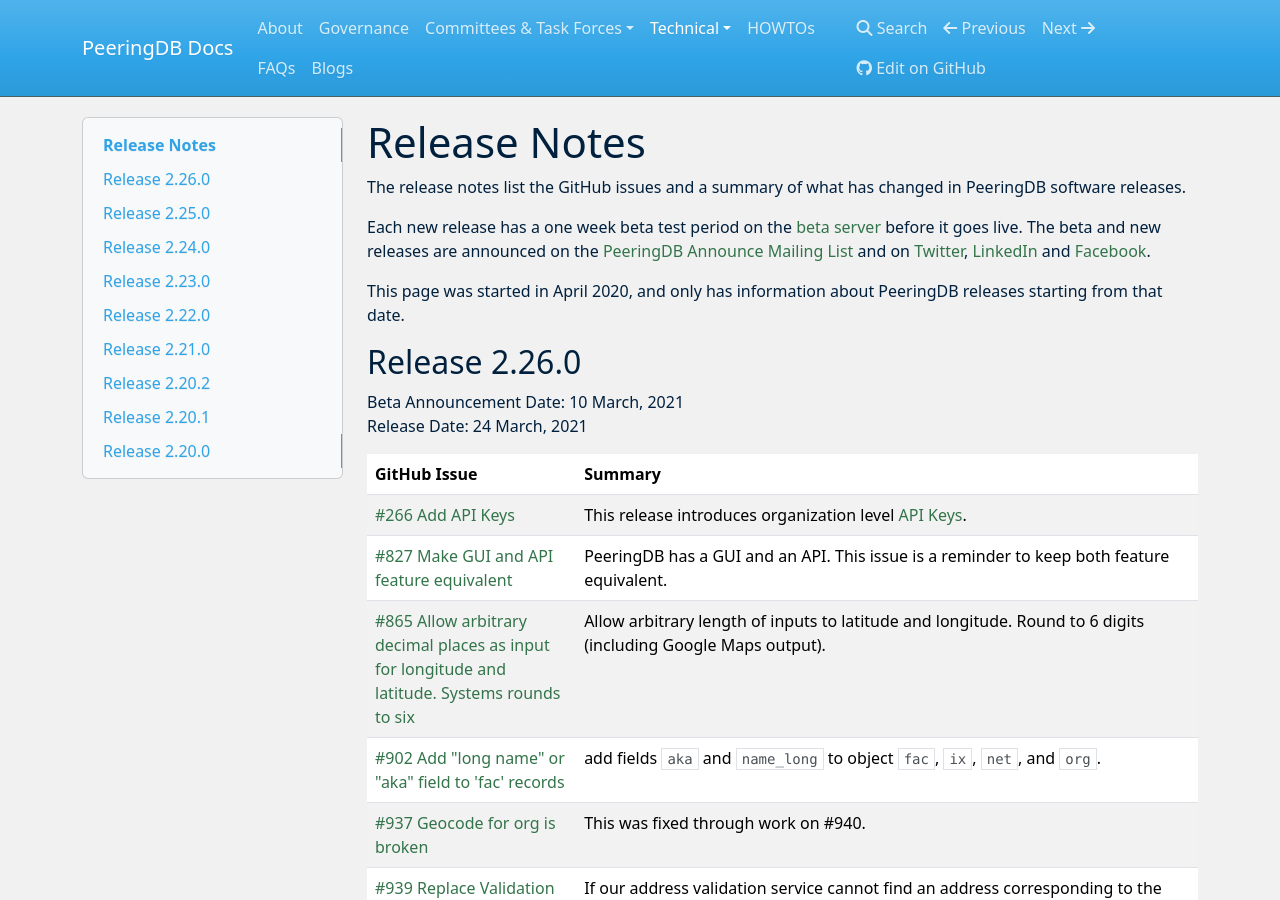
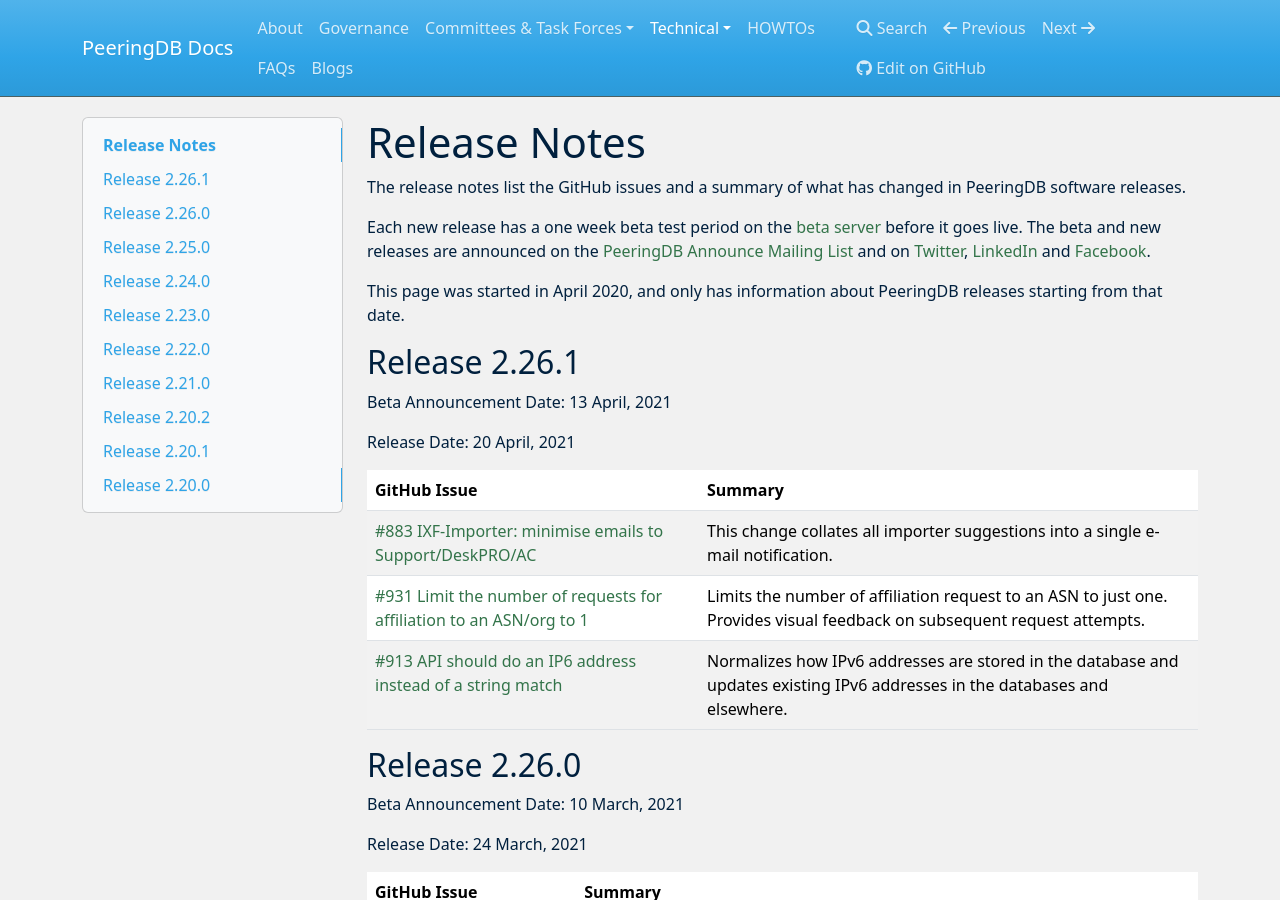
Before and after one commit to peeringdb/docs, an MkDocs documentation site: the page built from docs/release_notes/index.md, in a window 1280 px wide and 900 px high. Built offline with MkDocs 1.6.1, drawn with Linux system fonts in a browser that asks for light colours; nearby versions of some CDN libraries.

Commit message:
Release notes for 2.26.1
2.26.1 has been released to beta. This commit contains release notes and fixes formatting in the dates for 2.26.0

```diff
--- a/docs/release_notes/index.md
+++ b/docs/release_notes/index.md
@@ -6,9 +6,23 @@
 
 This page was started in April 2020, and only has information about PeeringDB releases starting from that date.
 
+## Release 2.26.1
+
+Beta Announcement Date: 13 April, 2021
+
+Release Date: 20 April, 2021
+
+| **GitHub Issue** | **Summary** |
+| ----------------- | ----------- |
+| [#883 IXF-Importer: minimise emails to Support/DeskPRO/AC ](https://github.com/peeringdb/peeringdb/issues/883) | This change collates all importer suggestions into a single e-mail notification. |
+| [#931 Limit the number of requests for affiliation to an ASN/org to 1 ](https://github.com/peeringdb/peeringdb/issues/931) | Limits the number of affiliation request to an ASN to just one. Provides visual feedback on subsequent request attempts. |
+| [#913 API should do an IP6 address instead of a string match ](https://github.com/peeringdb/peeringdb/issues/913) | Normalizes how IPv6 addresses are stored in the database and updates existing IPv6 addresses in the databases and elsewhere. |
+
+
 ## Release 2.26.0
 
 Beta Announcement Date: 10 March, 2021
+
 Release Date: 24 March, 2021
 
 | **GitHub Issue** | **Summary** |
```
